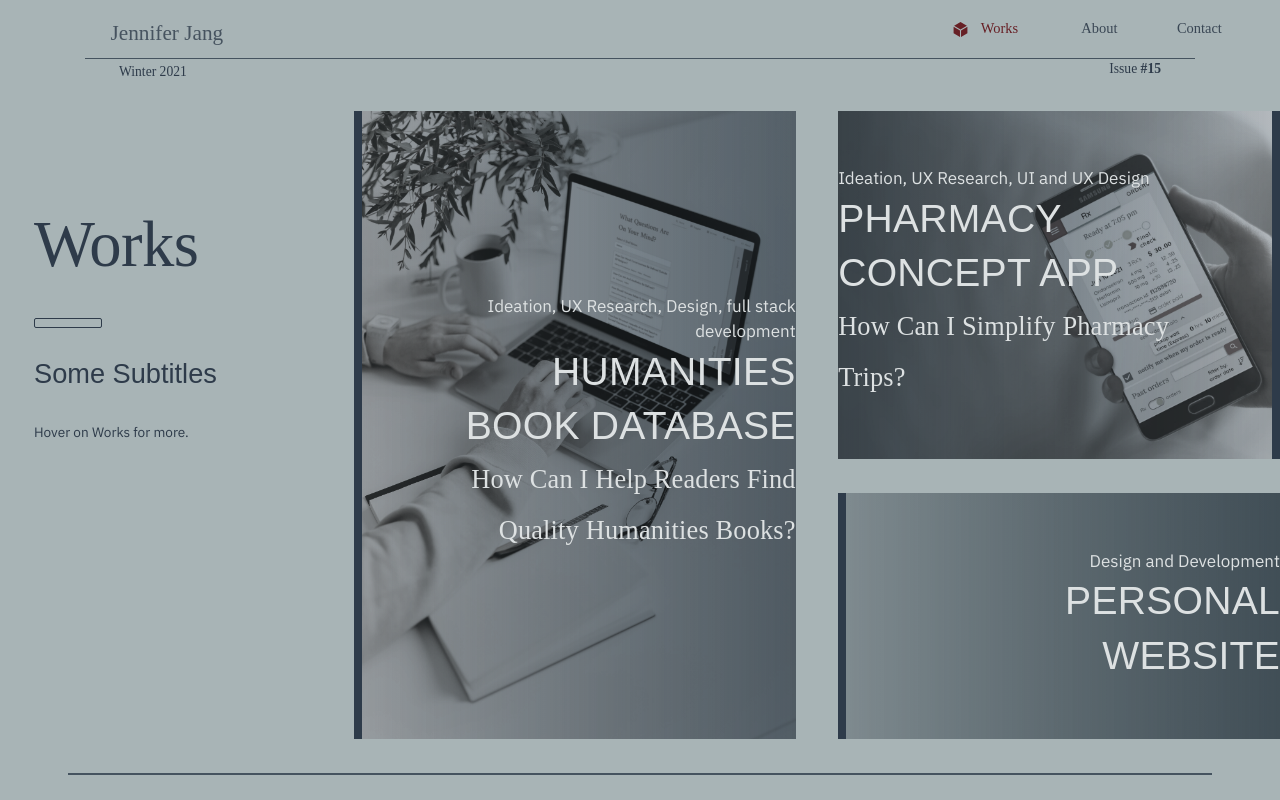
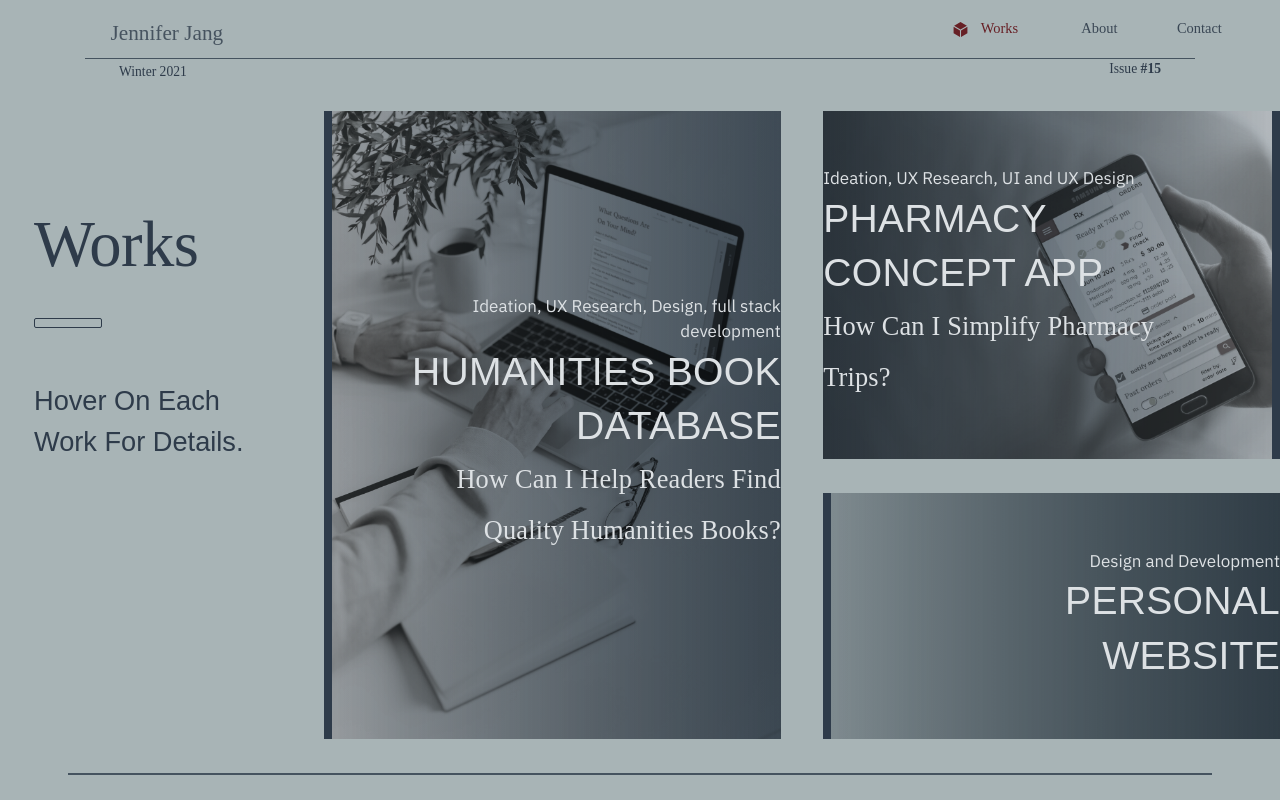
Before and after one commit to JCJang/personal-portfolio-website, a React (Create React App) app: page / in a window 1280 px wide. Shown: the top 800 px of the page. Built offline with nearby package versions, Linux system fonts and the light colour scheme; a web font is replaced by a local one.

Commit message:
aug 19 added framer motion to page transitions.

```diff
--- a/package.json
+++ b/package.json
@@ -3,6 +3,7 @@
   "version": "0.1.0",
   "private": true,
   "dependencies": {
+    "@emotion/react": "^11.5.0",
     "@fontsource/amiri": "^4.5.0",
     "@fontsource/ibm-plex-sans": "^4.5.1",
     "@fontsource/jost": "^4.5.0",
@@ -17,6 +18,7 @@
     "@testing-library/jest-dom": "^5.14.1",
     "@testing-library/react": "^11.2.7",
     "@testing-library/user-event": "^12.8.3",
+    "framer-motion": "^4.1.17",
     "react": "^16.14.0",
     "react-dom": "^17.0.2",
     "react-embed-gist": "^1.0.12",
@@ -25,6 +27,7 @@
     "react-reveal": "^1.2.2",
     "react-router-dom": "^5.3.0",
     "react-scripts": "4.0.3",
+    "react-spinners": "^0.11.0",
     "react-zoom-pan-pinch": "^2.1.3",
     "use-draggable-scroll": "^0.1.0",
     "web-vitals": "^1.1.2"
--- a/src/App.css
+++ b/src/App.css
@@ -110,12 +110,12 @@ html { font-size: 18px;}
 
 
   --works-gradient-rl:
-  linear-gradient(to left, rgba(46, 59, 74, 0.5),rgba(46, 59, 74, 0.3)),
-  linear-gradient(to left, rgba(106, 123, 130, 0.7) 0%, rgba(142, 149, 180, 0) 100%);
+  linear-gradient(to left, rgba(46, 59, 74, 0.7),rgba(46, 59, 74, 0.3)),
+  linear-gradient(to left, rgba(106, 123, 130, 0.8) 0%, rgba(142, 149, 180, 0) 100%);
 
   --works-gradient-lr:
-   linear-gradient(to right, rgba(46, 59, 74, 0.5),rgba(46, 59, 74, 0.3)),
-   linear-gradient(to right, rgba(106, 123, 130, 0.7) 0%, rgba(142, 149, 180, 0) 100%);
+   linear-gradient(to right, rgba(46, 59, 74, 0.7),rgba(46, 59, 74, 0.3)),
+   linear-gradient(to right, rgba(106, 123, 130, 0.8) 0%, rgba(142, 149, 180, 0) 100%);
 
   --works-hover-gradient-rl:
    linear-gradient(to left, rgba(46, 59, 74, 0.5),rgba(46, 59, 74, 0.3)),
@@ -425,7 +425,7 @@ text-transform: uppercase;
 }
 
 .grid-container {
-  width:80vw;
+  width:calc(80vw - 4rem);
   display: grid;
   grid-template-columns: auto auto;
   grid-row-gap: 2rem;
@@ -906,7 +906,21 @@ line-height: 100%;
   transition:filter linear 0.5s, transform ease 0.3s;
 
 }
+.contact{
+  outline: 4rem solid var(--desert-rose);
+}
 
+.works{
+  outline: 4rem solid var(--works-text);
+}
+
+.about{
+  outline:4rem solid var(--velvet);
+}
+
+.projectPage{
+  outline:4rem solid var(--velvet);
+}
 
 @media screen and (max-width: 359px) {
 html { font-size: 13px;}
--- a/src/App.js
+++ b/src/App.js
@@ -10,13 +10,15 @@ import ProjectPharmacy from './components/works/projects/ProjectPharmacy/Project
 import ProjectHumanities from './components/works/projects/ProjectHumanities/ProjectHumanities'
 import ProjectPersonal from './components/works/projects/ProjectPersonal/ProjectPersonal'
 
-import NotFound from './components/404/NotFound'
+import NotFound from './components/nav/NotFound'
+import Loader from './components/nav/Loader'
+import useDebounce from './customHooks/useDebounce'
 
 import {useEffect, useState, useCallback} from 'react'
 import useMediaQuery from "./customHooks/useMediaQuery";
-import {Route, BrowserRouter as Router} from 'react-router-dom'
+import {Route, Switch, BrowserRouter as Router} from 'react-router-dom'
 
-
+import {motion, AnimatePresence} from 'framer-motion'
 
 const App = () => {
   /* Extra small devices (phones, 600px and down) */
@@ -34,8 +36,31 @@ const App = () => {
 
 
   const [routeFocus, setRouteFocus] = useState("")
+ const [loading, setLoading] = useState(true);
+ const [domLoaded, setDomLoaded] = useState(false);
+
+ useEffect(()=>{
+     setDomLoaded(true)
+ },[])
+
+ useDebounce(()=>{
+     setLoading(false)
+ },1500, [domLoaded])
 
 
+ const route = {
+   hidden: {
+     scale:1.3,
+     opacity:0.5
+      },
+   show: {
+     opacity:1,
+     scale:1,
+     transition: {
+       duration:1,
+       }
+   }
+ }
     const desktopStyle = () => {
         return {
           width:"100vw",
@@ -45,39 +70,190 @@ const App = () => {
     }
 
 
+    const backgroundForNav = () => {
+      if(routeFocus==="/about"){
+        return "var(--cinerous)"
+      }else if (routeFocus==="/") {
+        return "var(--works-accent)"
+      }else if (routeFocus==="/contact") {
+        return "var(--contact-bg)"
+      }else{
+        return "var(--table-neutral)"
+      }
+    }
+
+    const pageVariants = {
+      initial: {
+        scale: 1.5,
+        y: "-100vw"
+      },
+      in: {
+        scale: 1,
+        y: 0
+      },
+      out: {
+        y: "4rem",
+        scale: 1.2,
+        transition:{
+          duration:0.4
+        }
+      }
+    };
+    const pageTransition = {
+      ease: "easeOut",
+      duration: 0.4
+    };
+
+    const pageStyle = {
+      position: "absolute"
+    };
+
   return (
     <Router>
     <div className="rootContainer" style={desktopStyle()}>
+    <AnimatePresence>
+    {loading && <motion.div key="loader" style={{
+          zIndex:"50",
+          width:"100vw",
+          height:"100vh",
+          position:"absolute",}} exit={{y:-1000, transition:{duration:3}}}><Loader/></motion.div>}
+    </AnimatePresence>
+
     {m? <Nav m={m} l={l} routeFocus={routeFocus} setRouteFocus={setRouteFocus}/>
     :
     <NavMobile m={m} l={l} routeFocus={routeFocus} setRouteFocus={setRouteFocus}/>}
-
+    <AnimatePresence >
+    <motion.div
+      variants={route}
+      initial="hidden"
+      animate="show"
+      key="route"
+      style={{ background:"var(--velvet)"}}>
+      <AnimatePresence >
+    <Switch>
         <Route path = "/about" exact>
+        <AnimatePresence>
+            <motion.div
+            key="about"
+             style={pageStyle}
+             initial="initial"
+             animate="in"
+             exit="out"
+             variants={pageVariants}
+             transition={pageTransition}
+             className="about"
+           >
             <About  m={m} l={l} setRouteFocus={setRouteFocus}/>
+            </motion.div>
+        </AnimatePresence>
         </Route>
         <Route path = "/contact" exact>
+        <AnimatePresence>
+          <motion.div
+           key="contact"
+           style={pageStyle}
+           initial="initial"
+           animate="in"
+           exit="out"
+           variants={pageVariants}
+           transition={pageTransition}
+           className="contact"
+         >
             <Contact  m={m} l={l} setRouteFocus={setRouteFocus}/>
+          </motion.div>
+          </AnimatePresence>
         </Route>
         <Route path = "/" exact>
+        <AnimatePresence>
+          <motion.div
+          key="works"
+           style={pageStyle}
+           initial="initial"
+           animate="in"
+           exit="out"
+           variants={pageVariants}
+           transition={pageTransition}
+           className="works"
+         >
             <Works s={s} m={m} l={l} setRouteFocus={setRouteFocus}/>
+          </motion.div>
+          </AnimatePresence>
         </Route>
 
         <Route path = "/humanities-book-database" exact>
+        <AnimatePresence>
+          <motion.div
+          key="humanities"
+           style={pageStyle}
+           initial="initial"
+           animate="in"
+           exit="out"
+           variants={pageVariants}
+           transition={pageTransition}
+           className="projectPage"
+         >
 <ProjectHumanities  m={m} l={l} setRouteFocus={setRouteFocus}/>
+          </motion.div>
+          </AnimatePresence>
 </Route>
+<Route path = "/pharmacy-concept-app" exact>
+        <AnimatePresence>
+        <motion.div
+         key="pharmacy"
+         style={pageStyle}
+         initial="initial"
+         animate="in"
+         exit="out"
+         variants={pageVariants}
+         transition={pageTransition}
+         className="projectPage"
 
-    <Route path = "/pharmacy-concept-app" exact>
+       >
 <ProjectPharmacy  m={m} l={l} setRouteFocus={setRouteFocus}/>
+        </motion.div>
+        </AnimatePresence>
 </Route>
+<Route path = "/personal-website" exact>
+        <AnimatePresence>
+        <motion.div
+         key="personal"
+         style={pageStyle}
+         initial="initial"
+         animate="in"
+         exit="out"
+         variants={pageVariants}
+         transition={pageTransition}
+         className="projectPage"
+       >
+<ProjectPersonal  m={m} l={l} setRouteFocus={setRouteFocus}/>
+        </motion.div>
+        </AnimatePresence>
 
-    <Route path = "/personal-website" exact>
-    <ProjectPersonal  m={m} l={l} setRouteFocus={setRouteFocus}/>
 </Route>
+<Route path="*">
+        <AnimatePresence>
+          <motion.div
+          key="404"
+           style={pageStyle}
+           initial="initial"
+           animate="in"
+           exit="out"
+           variants={pageVariants}
+           transition={pageTransition}
+           className="projectPage"
+         >
+<NotFound m={m} l={l} setRouteFocus={setRouteFocus}/>
+          </motion.div>
+          </AnimatePresence>
 
-    <Route path="*">
-      <NotFound m={m} l={l} setRouteFocus={setRouteFocus}/>
 </Route>
+    </Switch>
+    </AnimatePresence>
+
+    </motion.div>
+    </AnimatePresence>
     </div>
+
     </Router>
   )
 }
--- a/src/components/contact/Contact.js
+++ b/src/components/contact/Contact.js
@@ -1,6 +1,7 @@
 import ImageFadeIn from '../../customHooks/imageFadeIn'
 import { IoSendOutline as SendIcon } from "react-icons/io5";
 import { IoCubeOutline as WorksIconLogo } from "react-icons/io5";
+import Fade from 'react-reveal/Fade';
 
 
 import {useState, useEffect} from 'react';
@@ -118,7 +119,7 @@ useEffect(()=>{
 
       </div>
 
-      <div style={{height:"100vh", opacity:"0.35",width:"100vw", top:"0px", left:"0px", position:"absolute",overflow:"hidden",mixBlendMode:"overlay"}}>
+      <div style={{height:"var(--desktopheight)", opacity:"0.15",width:"100vw", bottom:"0px", left:"0px", position:"absolute",overflow:"hidden",mixBlendMode:"overlay"}}>
       <ImageFadeIn src={bgImage} className="bgImage"/>
       </div>
 
--- /dev/null
+++ b/src/components/nav/Loader.js
@@ -0,0 +1,68 @@
+import {useEffect, useState} from 'react'
+import { css } from "@emotion/react";
+import SquareLoader from "react-spinners/SquareLoader";
+import useDebounce from '../../customHooks/useDebounce'
+import useTimeout from '../../customHooks/useTimeout'
+import Fade from 'react-reveal/Fade';
+
+
+const override = css`
+  display: block;
+  margin: 0 auto;
+  border-color: red;
+`
+
+const Loader = () => {
+
+
+  const loaderTextArr = [
+    "Making git commits",
+    "Interviewing users",
+    "Compiling case studies",
+    "Taking an espresso shot",
+  ]
+  const [arrNum, setArrNum] = useState(0)
+
+
+
+  useTimeout(()=>{
+        setArrNum(1)
+    },3000)
+
+
+  useDebounce(()=>{
+    if(arrNum===loaderTextArr.length-1){
+      setArrNum(0)
+    }else{
+      setArrNum(arrNum+1)
+    }
+
+  },4500,[arrNum])
+
+
+  const loaderStyle = () => {
+    return {
+      width:"100vw",
+      height:"100vh",
+      position:"absolute",
+      top:"0px",
+      background:"#C1BEBE",
+      color:"var(--occlusion)"
+    }
+  }
+
+
+  return (
+    <div className="ColumnCentered" style={loaderStyle()}>
+
+      <Fade>
+      <SquareLoader color="var(--velvet)" css={override} speedMultiplier={0.7} size={100}/>
+      <div className="subtitle1" style={{marginTop:"2rem"}}>{loaderTextArr[arrNum]}</div>
+      </Fade>
+
+    </div>
+
+    )
+}
+
+export default Loader
--- a/src/components/works/GridItem.js
+++ b/src/components/works/GridItem.js
@@ -78,20 +78,20 @@ const borderLeft = () => {
     position: "relative",
     zIndex: "10",
     textAlign: direction === "lr" ? "left" : "right",
-    color: "var(--works-bg)",
+    color: "var(--table-neutral)",
     lineHeight: "5rem",
     justifyContent: "center",
     padding:direction==="lr"?"0 4rem 0 0":"0 0 0 4rem",
     opacity:hover?"0":"1"
   }}
    >
-   <Fade top>
+   <Fade top delay={500}>
         <div style={{lineHeight:"1.5rem"}}>{role}</div>
     </Fade>
-    <Fade>
+    <Fade delay={700}>
           <div style={{fontWeight:"400",font:"2.3rem/1.4 'Yaldevi',sans-serif", letterSpacing:"0.0156rem",textTransform:"uppercase"}}>{title}</div>
     </Fade>
-    <Fade bottom>
+    <Fade bottom delay={900}>
 
         <div className="subtitle1" style={{lineHeight:"3rem"}}>{subtitle}</div>
     </Fade>
@@ -107,7 +107,6 @@ const borderLeft = () => {
   color: "var(--works-bg)",
   justifyContent: "center",
   opacity:hover?"1":"0",
-  overflowY:"auto"
   }}
   >
 
--- a/src/components/works/Works.js
+++ b/src/components/works/Works.js
@@ -29,6 +29,7 @@ const worksStyle = () => {
     color: "var(--midnight)",
     height:"var(--desktopheight)",
     overflowY:"auto",
+    width:"100vw",
     padding:l && "1.5rem 0"
 
   }
@@ -36,13 +37,12 @@ const worksStyle = () => {
 
   return (
     <div className="Column" style={worksStyle()}>
-      <div className={l?"Row":"Column"} style={{flex:"1", overflowY:"auto"}}>
-        <div className= {l?"Column":"ColumnCentered"} style={{padding:"2rem", width:"30vw", display:!l && "none"}}>
+      <div className={l?"Row":"Column"} style={{flex:"1"}}>
+        <div className= {l?"Column":"ColumnCentered"} style={{padding:"2rem", flex:"1", display:!l && "none"}}>
           <h2>Works</h2>
           <div className="boxDecoration"></div>
-          <h5>some subtitles</h5>
           <br></br>
-          <div className="body2">Hover on Works for more.</div>
+          <h5>Hover on each Work for details.</h5>
 
         </div>
         <div className={l?"grid-container":"grid-container-mobile"}>
```
Also changed, not shown: src/components/nav/NotFound.js (renamed from src/components/404/NotFound.js), 1 other file (tests, documents, lock files or other folders). Lines whose indentation alone changed are shown as unchanged.
